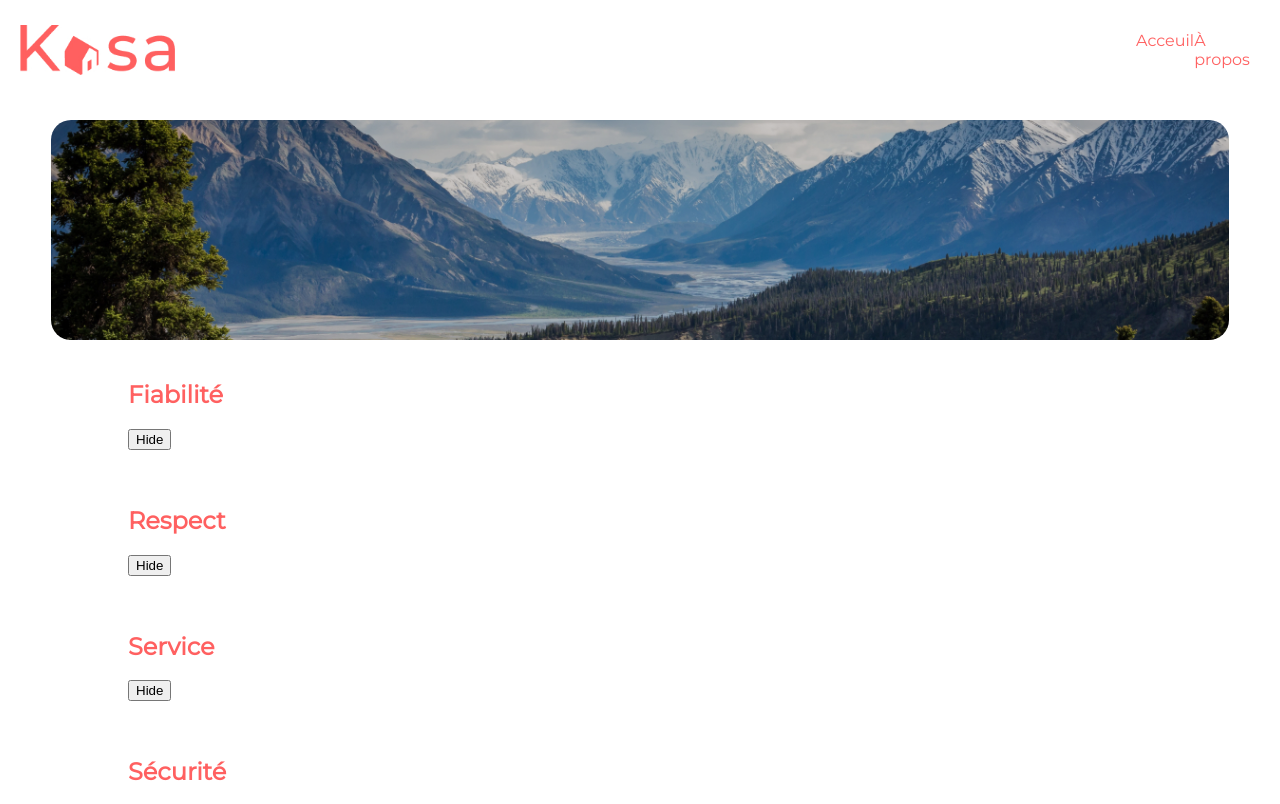
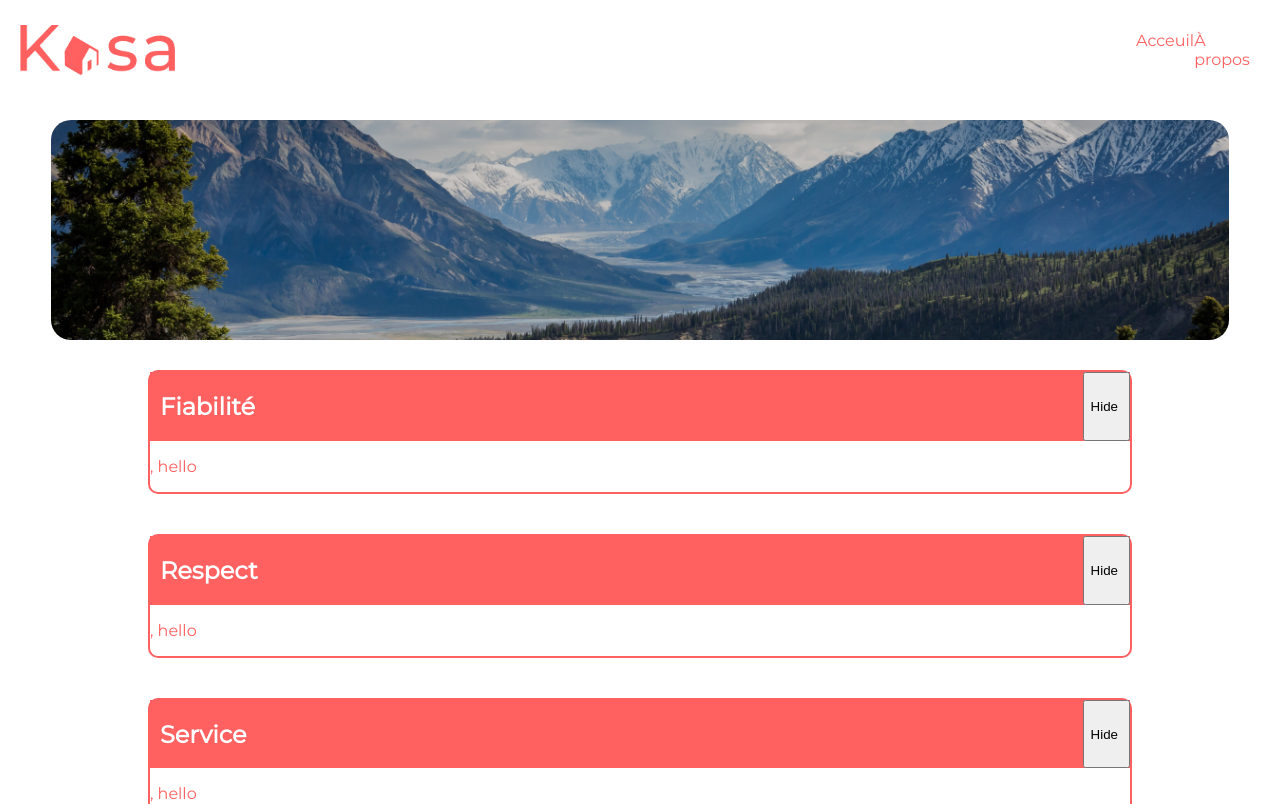
Before and after one commit to CMickus/Projet-6, a React (Create React App) app: page /A-propos in a window 1280 px wide. Shown: the top 804 px of the page. Built offline with nearby package versions, Linux system fonts and the light colour scheme.

Commit message:
Ajout des svg d'etoiles et du style du hidden text

```diff
--- a/src/components/Hidden-text.jsx
+++ b/src/components/Hidden-text.jsx
@@ -15,22 +15,22 @@ function displayOnClick(){
 }*/
 
 import React, { useState } from "react";
-function Text(text) { return (<p>{text.description}</p>) };
+function Text(text) { return (<p>{text.description}, hello</p>) };
 function HiddenText({prop, prop2}) {
     const [isVisible, setVisible] = useState(true);
 
     const onClick = () => setVisible(!isVisible);
-
     return (
-        <div>
-            <div>
-                <h2>{prop2}</h2>
-                <button onClick={onClick}>{isVisible ? 'Hide' : 'Show'}</button>
-                {isVisible ? <Text /> : null}
+        <div className={style.container}>
+            <div className={style.headcontainer}>
+                <h2 className={style.title}>{prop2}</h2>
+                <button onClick={onClick} className={style.button}>{isVisible ? 'Hide' : 'Show'}</button>
             </div>
-            <Text key={prop.id} text={prop} />
+            {isVisible ? <Text key={prop.id} text={prop}/> : null}
         </div>
     );
 }
 
+
+
 export default HiddenText;
--- a/src/components/Hidden-text.module.css
+++ b/src/components/Hidden-text.module.css
@@ -1,3 +1,29 @@
 .none{
     display:none;
 }
+
+.container{
+    border: solid 2px #ff6060;
+    display: flex;
+    flex-direction: column ;
+    margin-left: 20px;
+    margin-right: 20px;
+    border-radius: 10px;
+    margin-bottom: 10px;
+    margin-top: 10px;
+}
+
+.headcontainer{
+    display: flex;
+    flex-direction: row;
+    background-color: #ff6060;
+    justify-content: space-between;
+}
+
+.title{
+    color:white;
+    padding-left: 10px;
+}
+.button{
+    padding-right: 10px;
+}
--- a/src/components/etoiles.jsx
+++ b/src/components/etoiles.jsx
@@ -9,10 +9,7 @@ export function Etoile(props){
         <li></li>
         <li></li>
     </ul>
-    forEach(() =>{if(index <= props.rating){
-        className="grey";
-    }})
-    //return();
+
 }
 
 export default Etoile;
--- a/src/pages/logement.module.css
+++ b/src/pages/logement.module.css
@@ -50,13 +50,27 @@
 
 .hostpicture{
     border-radius: 200px;
+    display: flex;
+    justify-self: flex-end;
+    align-self: flex-end;
 }
 
 .littlestar{
     padding-right: 20px;
+    padding-top: 20px;
     display: flex;
     align-self: flex-end;
     justify-content: flex-end;
+    gap: 10px
+}
+
+.littlestar:hover{
+    cursor: pointer;
+}
+
+
+.littlestar>polygon:hover::before{
+    color:#ff6060;
 }
 
 .lefblock{
--- a/src/pages/logements.jsx
+++ b/src/pages/logements.jsx
@@ -15,8 +15,9 @@ export function Logement() {
     console.log(item.id)
     if (item.id === LogementId.id) {
       console.log(item.id)
-      const taglist = item.tags.map((tag) =>{
-        return(<li className={style.listitem}>{tag}</li>)})
+      const taglist = item.tags.map((tag) => {
+        return (<li className={style.listitem}>{tag}</li>)
+      })
       console.log(taglist)
       return (
         <>
@@ -36,12 +37,28 @@ export function Logement() {
                 <p className={style.hostname}>{item.host.name}</p>
                 <img src={item.host.picture} alt="..." className={style.hostpicture} />
               </div>
-              <div className={style.littlestar}>les ctit etoiles</div>
+              <div className={style.littlestar}>
+                <svg id="svgelem" height="20" width="20" xmlns="http://www.w3.org/2000/svg">
+                <polygon points="10,1 4,18 19,6 1,6 16,18" fill="#ff6060" />
+                </svg>
+                <svg id="svgelem" height="20" width="20" xmlns="http://www.w3.org/2000/svg">
+                <polygon points="10,1 4,18 19,6 1,6 16,18" fill="#ff6060" />
+                </svg>
+                <svg id="svgelem" height="20" width="20" xmlns="http://www.w3.org/2000/svg">
+                <polygon points="10,1 4,18 19,6 1,6 16,18" fill="#ff6060" />
+                </svg>
+                <svg id="svgelem" height="20" width="20" xmlns="http://www.w3.org/2000/svg">
+                <polygon points="10,1 4,18 19,6 1,6 16,18" fill="#e3e3e3" />
+                </svg>
+                <svg id="svgelem" height="20" width="20" xmlns="http://www.w3.org/2000/svg">
+                  <polygon points="10,1 4,18 19,6 1,6 16,18" fill="#e3e3e3" />
+                </svg>
+              </div>
             </div>
           </div>
           <div>
-            <HiddenText key={item.id} prop={item} prop2="description"/>
-            <HiddenText key='a voir' prop={item} prop2='Equipement'/>
+            <HiddenText key={item.id} prop={item} prop2="description" />
+            <HiddenText key='a voir' prop={item} prop2='Equipement' />
           </div>
         </>
       )
```
